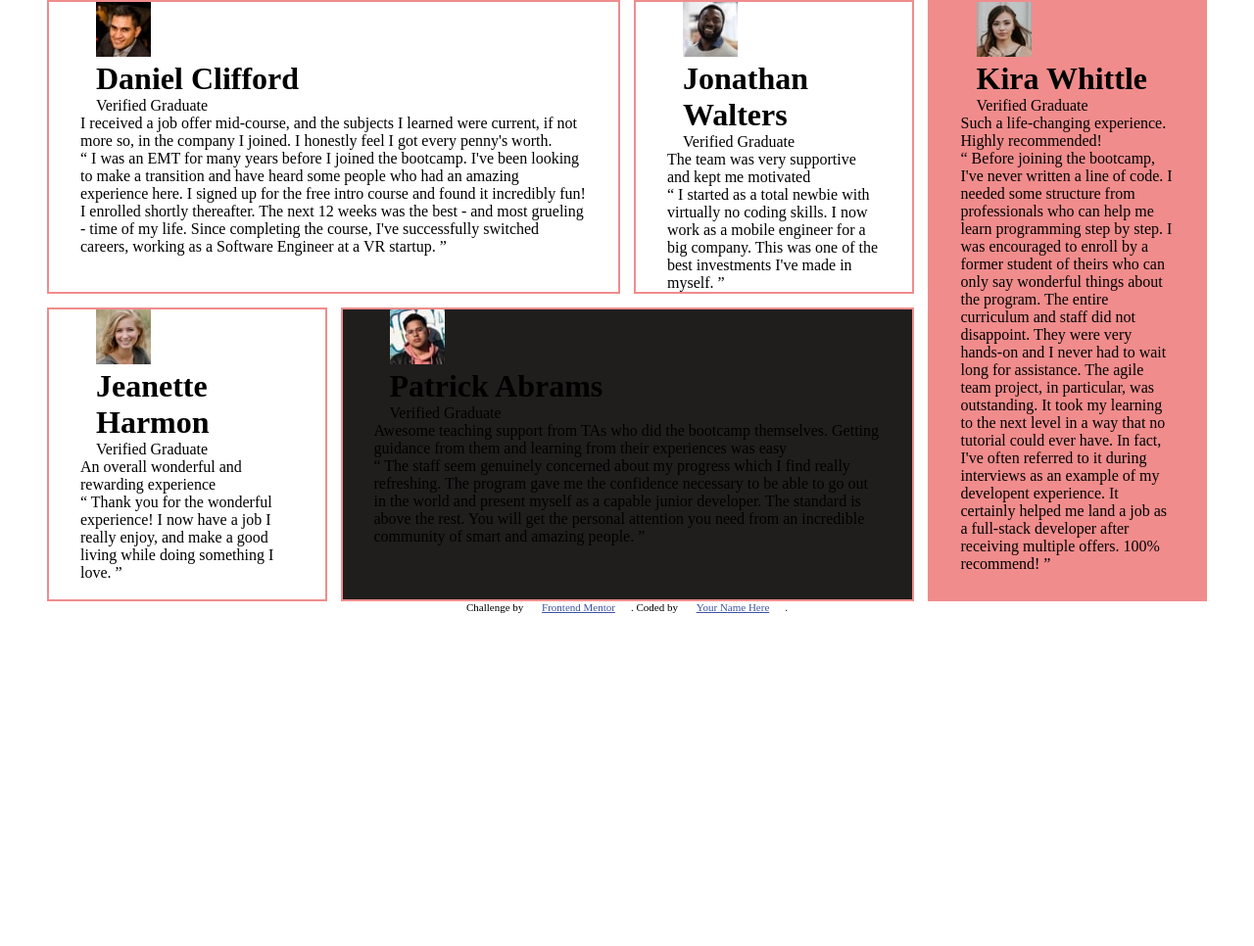
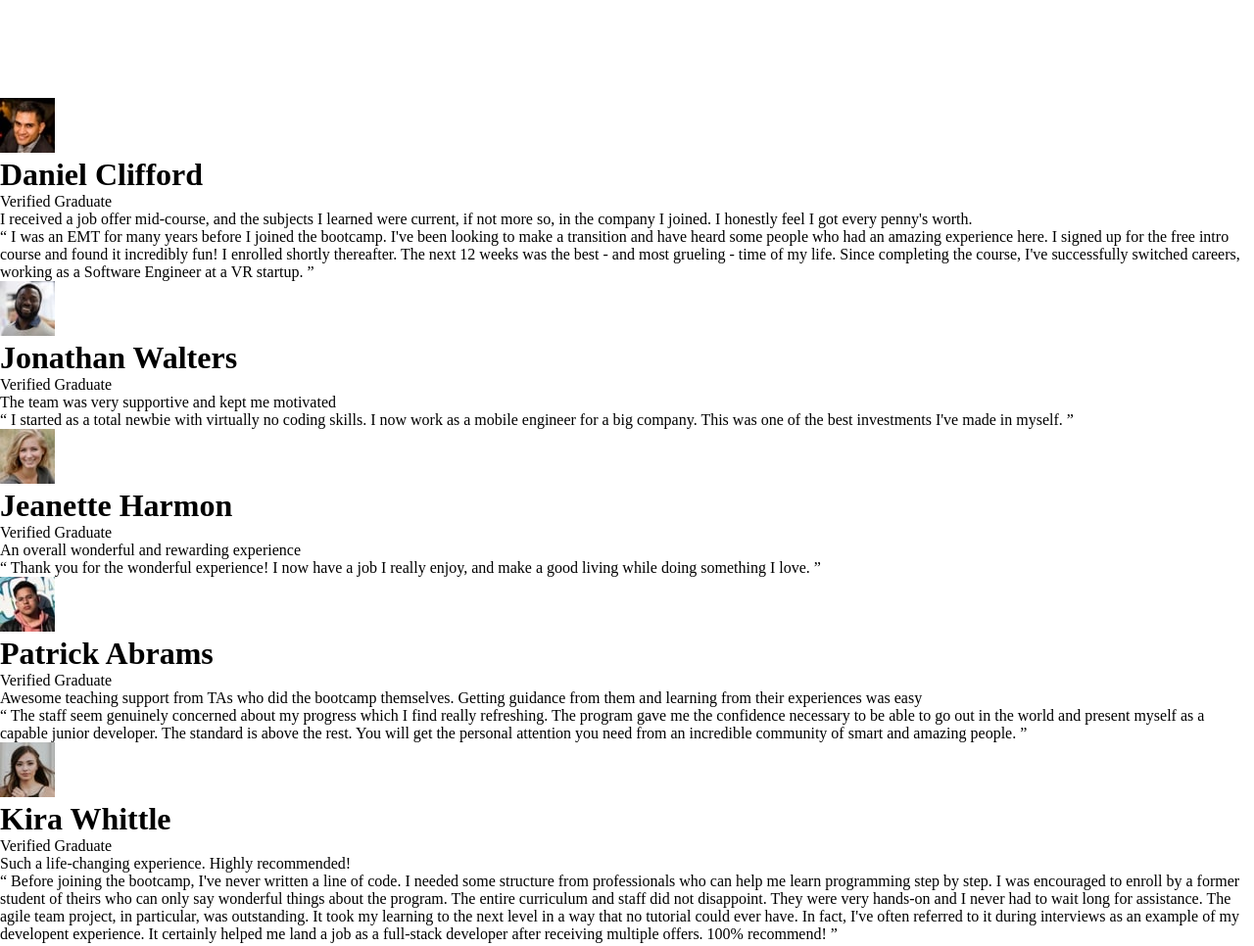
Before and after one commit to JakubSedlacik/GridSection, a plain HTML site: page index.html in a window 1280 px wide. Shown: the top 966 px of the page at 98% size. Before the commit the page ends 800 px from the top, so only its background shows below. Drawn offline with Linux system fonts and the light colour scheme.

Commit message:
Skoro vše znova, odstranění paddingu u '*'

```diff
--- a/styles/style.css
+++ b/styles/style.css
@@ -1,32 +1,9 @@
 * {
   box-sizing: border-box;
   margin: 0;
-  padding: 0 16px;
+  padding: 0;
 }
 
 .main-card {
-  display: grid;
-  grid-template-columns: 1fr 1fr 1fr 1fr;
-  grid-template-rows: 1fr 1fr;
-  gap: 14px;
-  margin: 0 auto;
+  margin: 100px auto;
 }
-
-.little-card {
-  border: #f08c8c 2px solid;
-}
-
-.little-card:nth-of-type(1) {
-  grid-column: 1 / span 2;
-}
-
-.little-card:nth-of-type(4) {
-  grid-column: 2 / span 2;
-  background-color: #201d1d;
-}
-
-.little-card:nth-of-type(5) {
-  grid-row: 1 / span 2;
-  grid-column: 4;
-  background-color: #f08c8c;
-}
```
